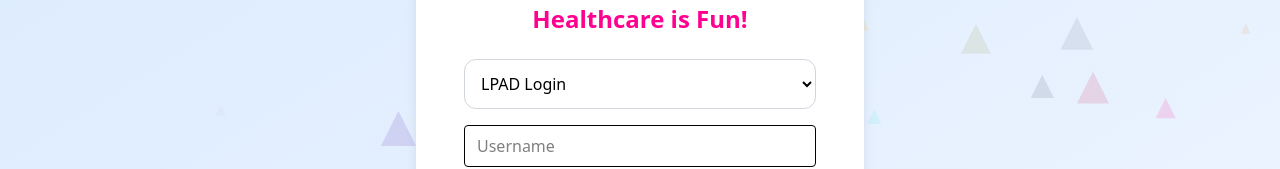
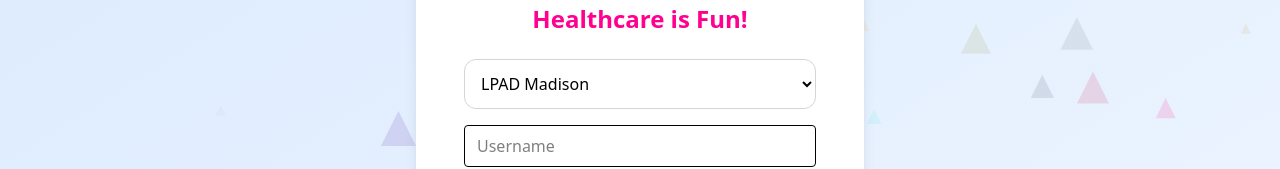
Before and after one commit to muvisi/madison, a Next.js app: page / in a window 1280 px wide. Shown: the part 262-431 px from the top of the page. Built offline with nearby package versions, Linux system fonts and the light colour scheme; no server answers.

Commit message:
fixing commissions fetch

```diff
--- a/app/dashboard/commissions/page.tsx
+++ b/app/dashboard/commissions/page.tsx
@@ -6,7 +6,7 @@ export default function Commissions(){
         <div className="min-h-screen bg-gray-50 p-6">
             <Tables
                 title="Commissions"
-                endpoint={`${process.env.NEXT_LOCALHOST_API_URL}/commissions/records/`}
+                endpoint={`${process.env.NEXT_PUBLIC_API_BASE_URL}/api/commisions/records/`}
                 columns={[
                     { key: "dr_cr_note_number", label: "Debit Note" },
                     { key: "policy_number", label: "Policy Number" },
--- a/app/page.tsx
+++ b/app/page.tsx
@@ -39,7 +39,7 @@ export default function LoginPage() {
       const res = await fetch(`${API_BASE_URL}/api/account/login/`, {
         method: "POST",
         headers: { "Content-Type": "application/json" },
-        body: JSON.stringify({ username, password }),
+        body: JSON.stringify({ username, password, loginMethod }),
       });
 
       const data = await res.json();
@@ -173,7 +173,7 @@ export default function LoginPage() {
               onChange={(e) => setLoginMethod(e.target.value)}
               className="w-full p-3 border border-gray-300 rounded-xl focus:outline-none focus:ring-2 focus:ring-blue-400 transition"
           >
-            <option value="ad">LPAD Login</option>
+            <option value="ad">LPAD Madison</option>
             <option value="local">Local</option>
           </select>
 
```
